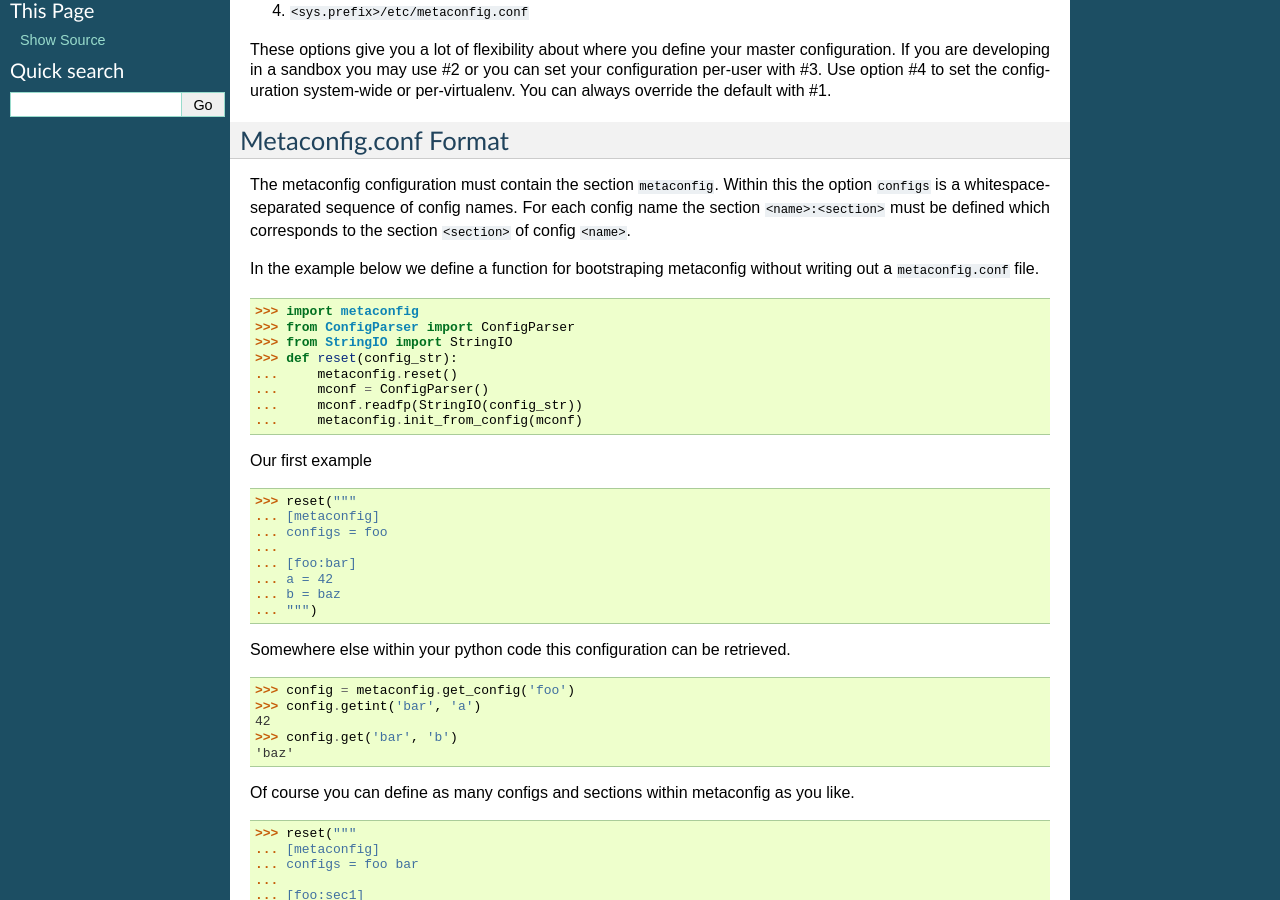
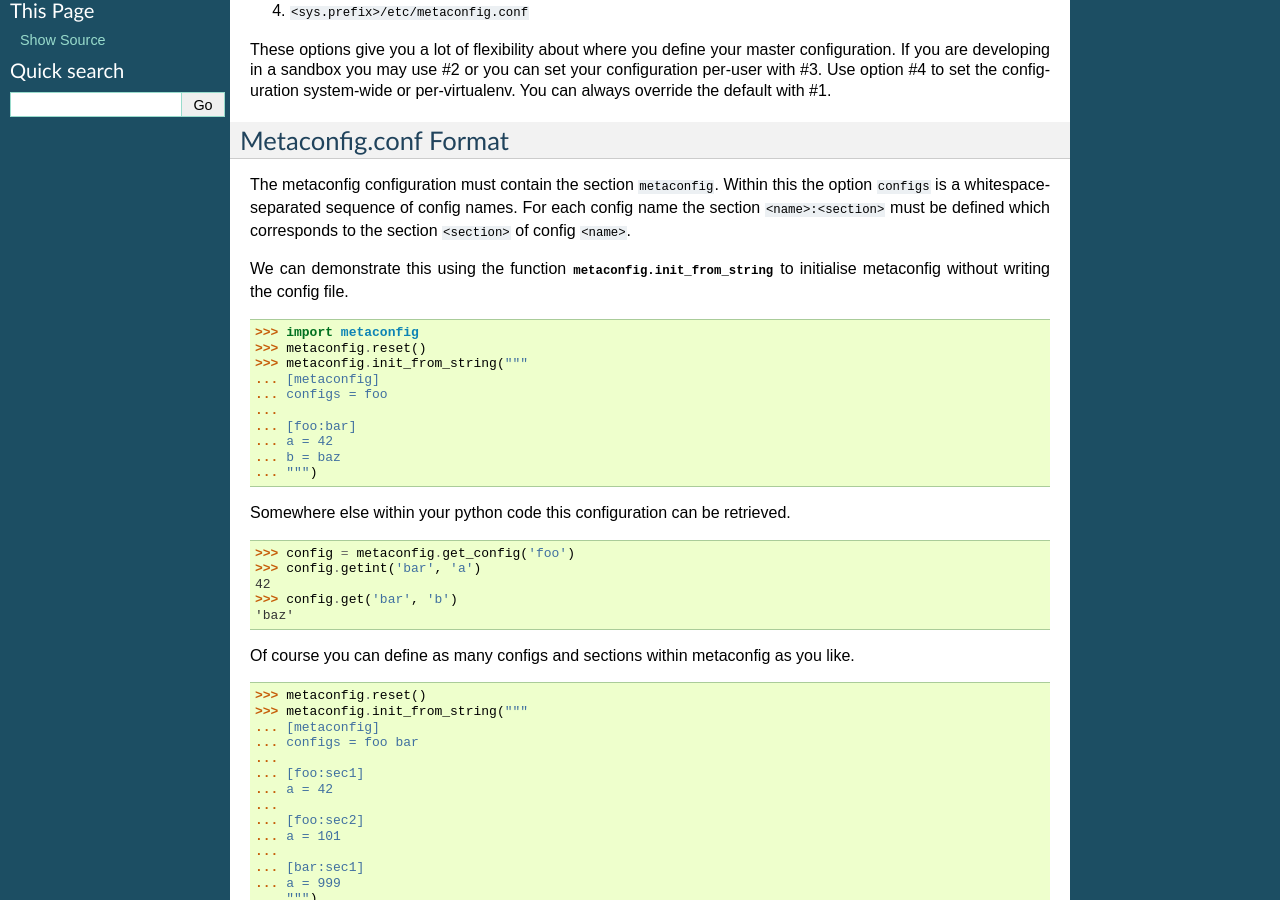
Before and after one commit to cedadev/metaconfig, a Sphinx documentation site: the page built from doc/source/user_view.rst, in a window 1280 px wide and 900 px high, scrolled down 240 px. Built offline with Sphinx 7.4.7, drawn with Linux system fonts in a browser that asks for light colours.

Commit message:
Implemented init_from_string().  This tidies up the documentation too.

```diff
--- a/doc/source/user_view.rst
+++ b/doc/source/user_view.rst
@@ -27,21 +27,13 @@ of config names.  For each config name the section
 ``<name>:<section>`` must be defined which corresponds to the section
 ``<section>`` of config ``<name>``.
 
-In the example below we define a function for bootstraping metaconfig
-without writing out a ``metaconfig.conf`` file.
+We can demonstrate this using the function
+:mod:`metaconfig.init_from_string` to initialise metaconfig without
+writing the config file.
 
   >>> import metaconfig
-  >>> from ConfigParser import ConfigParser
-  >>> from StringIO import StringIO
-  >>> def reset(config_str):
-  ...     metaconfig.reset()
-  ...     mconf = ConfigParser()
-  ...     mconf.readfp(StringIO(config_str))
-  ...	  metaconfig.init_from_config(mconf)
-
-Our first example
-
-  >>> reset("""
+  >>> metaconfig.reset()
+  >>> metaconfig.init_from_string("""
   ... [metaconfig]
   ... configs = foo
   ...
@@ -62,7 +54,8 @@ Somewhere else within your python code this configuration can be retrieved.
 Of course you can define as many configs and sections within
 metaconfig as you like.
 
-  >>> reset("""
+  >>> metaconfig.reset()
+  >>> metaconfig.init_from_string("""
   ... [metaconfig]
   ... configs = foo bar
   ...
```
Also changed, not shown: metaconfig/__init__.py (+13 -0 lines).
